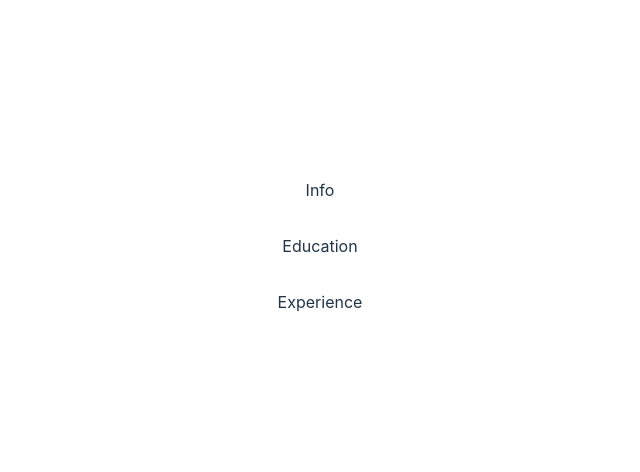
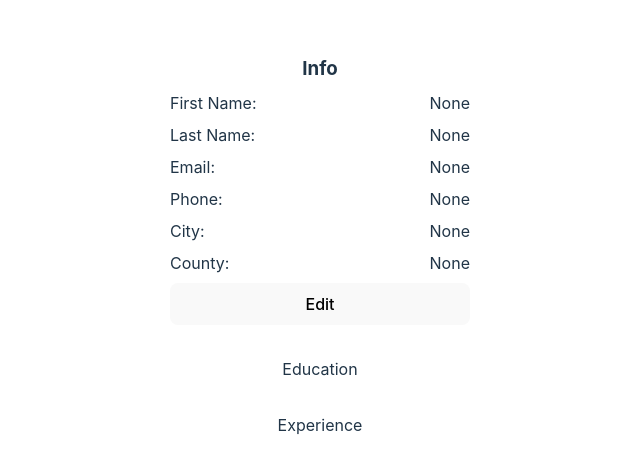
Before and after one commit to damon314159/cv-generator, a React (Vite) app: page / in a window 1280 px wide. Shown: the part 138-610 px from the top of the page, without its empty margins (320-960 px from the left). Built offline with nearby package versions, Linux system fonts and the light colour scheme.

Commit message:
feat: personal info component

```diff
--- a/src/components/info/Info.css
+++ b/src/components/info/Info.css
@@ -0,0 +1,17 @@
+.info-wrapper {
+  display: flex;
+  flex-direction: column;
+  gap: 0.5rem;
+}
+
+.info-pairs {
+  display: flex;
+  flex-direction: column;
+  gap: 0.5rem;
+}
+
+.info-pairs > * {
+  display: flex;
+  justify-content: space-between;
+  gap: 0.5rem;
+}
--- a/src/components/info/Info.tsx
+++ b/src/components/info/Info.tsx
@@ -1,5 +1,77 @@
+import * as uuid from 'uuid'
+import { type FormEvent, useState } from 'react'
+import FormBuilder from '../formBuilder/FormBuilder'
+import { type FormBuilderField } from '../../interfaces/FormBuilderProps'
+import titleCase from '../../helpers/titleCase'
+import './Info.css'
+
+const infoFields: FormBuilderField[] = [
+  { name: 'firstName', id: uuid.v4(), type: 'text', required: true },
+  { name: 'lastName', id: uuid.v4(), type: 'text', required: true },
+  { name: 'email', id: uuid.v4(), type: 'email', required: true },
+  { name: 'phone', id: uuid.v4(), type: 'tel', required: true },
+  { name: 'city', id: uuid.v4(), type: 'text', required: false },
+  { name: 'county', id: uuid.v4(), type: 'text', required: false }
+]
+
 function Info(): JSX.Element {
-  return <>Info</>
+  const [isEdit, setIsEdit] = useState(false)
+  const [userInfo, setUserInfo] = useState(
+    infoFields.reduce(
+      (
+        initialState: Record<string, string>,
+        field: FormBuilderField
+      ): Record<string, string> => {
+        // Take each field in turn, and write {name: ''} to initial state object
+        const newField: Record<string, string> = {}
+        newField[field.name] = ''
+        return Object.assign(initialState, newField)
+      },
+      {}
+    )
+  )
+  if (isEdit) {
+    return (
+      <>
+        <h3>Edit Info</h3>
+        <FormBuilder
+          formFields={infoFields}
+          onSubmitFactory={(formValues: Record<string, string>) =>
+            (event: FormEvent<HTMLFormElement>): void => {
+              event.preventDefault()
+              setIsEdit(false)
+              setUserInfo(formValues)
+            }}
+          existingData={userInfo}
+          onCancel={() => {
+            setIsEdit(false)
+          }}
+        />
+      </>
+    )
+  }
+  // Else
+  return (
+    <div className="info-wrapper">
+      <h3>Info</h3>
+      <div className="info-pairs">
+        {Object.entries(userInfo).map(([name, value]) => (
+          <div key={name}>
+            <span>{titleCase(name)}:</span>
+            <span>{value || 'None'}</span>
+          </div>
+        ))}
+      </div>
+      <button
+        type="button"
+        onClick={() => {
+          setIsEdit(true)
+        }}
+      >
+        Edit
+      </button>
+    </div>
+  )
 }
 
 export default Info
```
